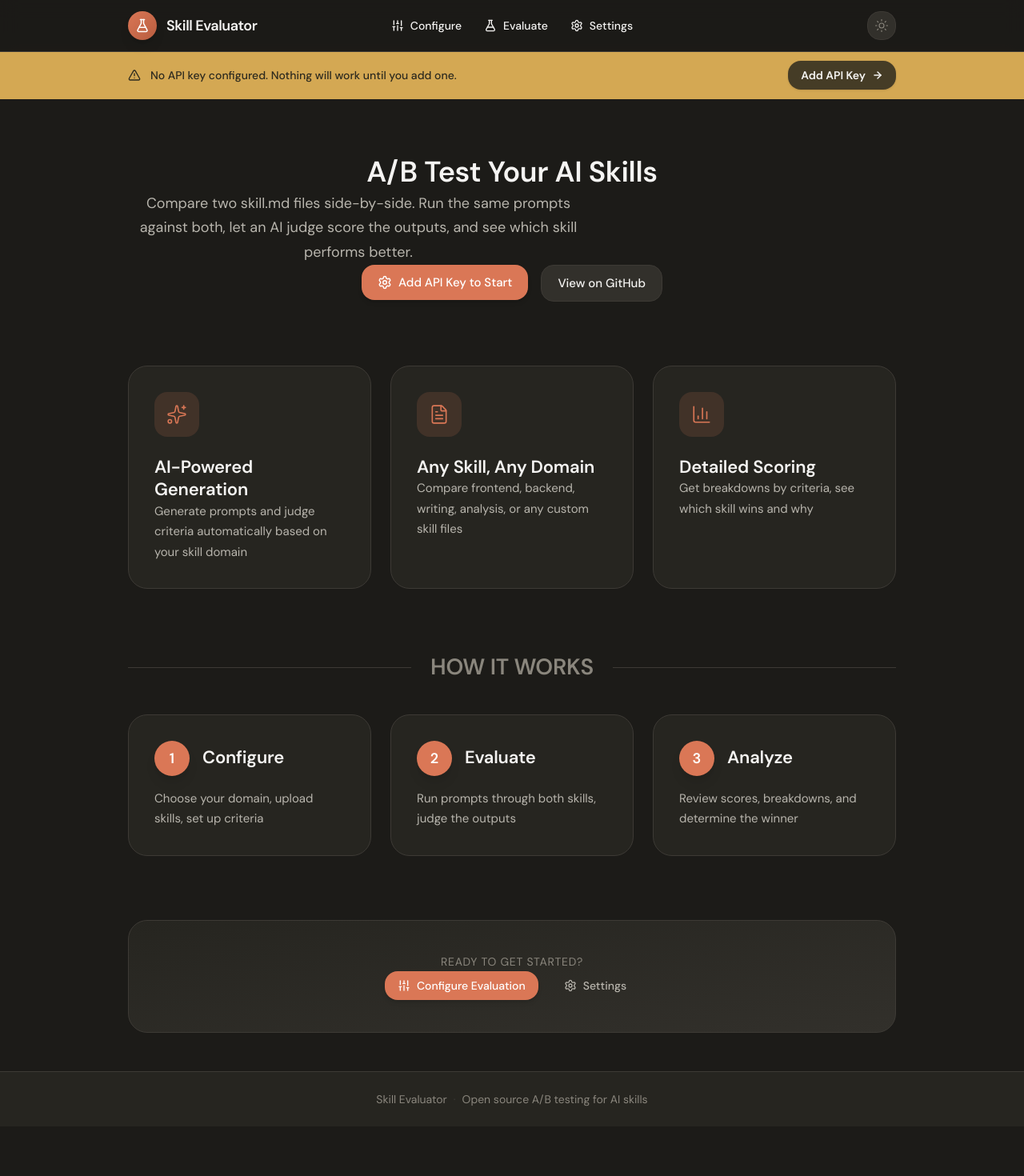
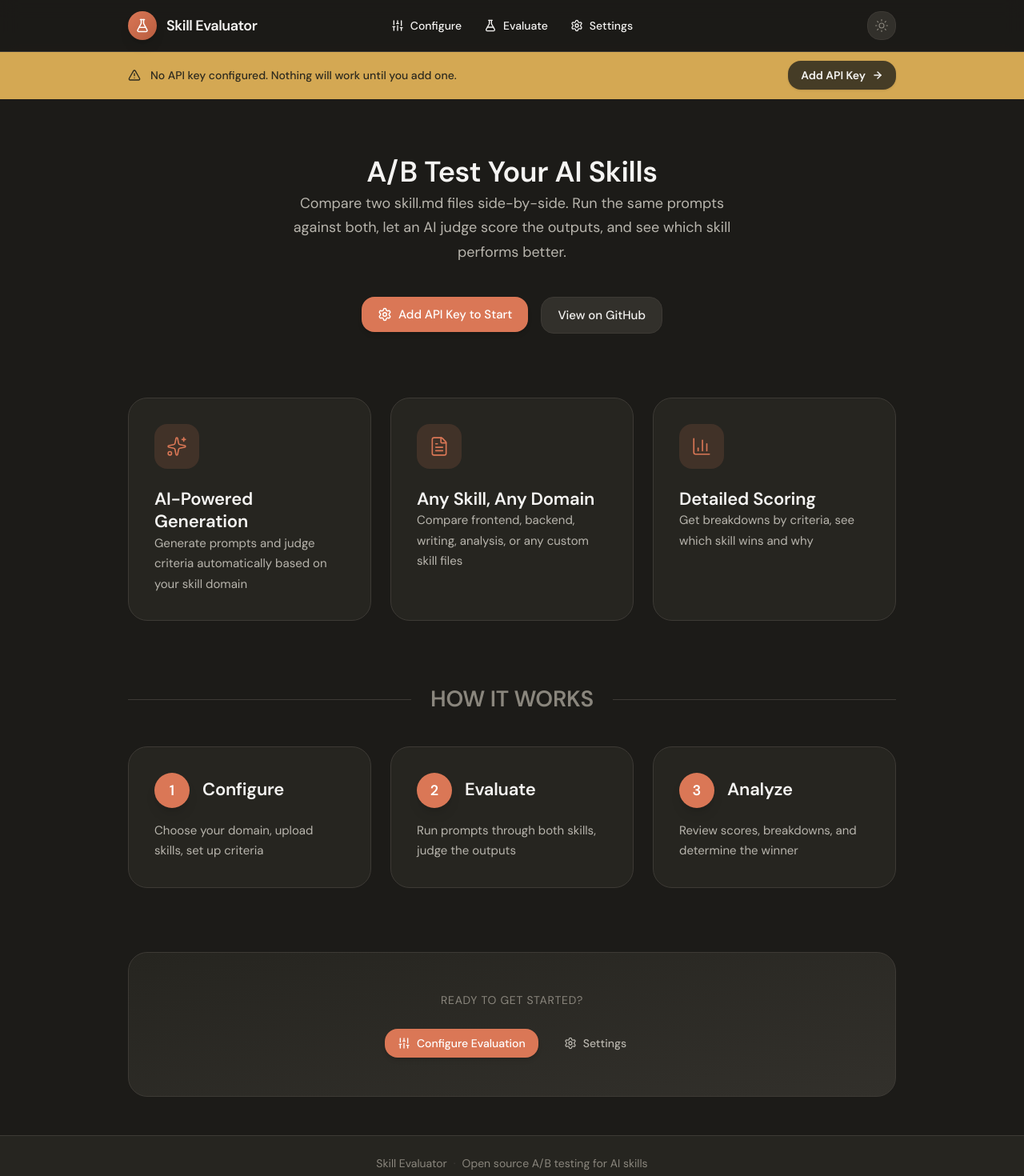
Before and after one commit to justinwetch/SkillEval, a React (Vite) app in the folder app/: page / in a window 1280 px wide. Shown: the top 1470 px of the page at 80% size. Before the commit the page ends 1408 px from the top, so only its background shows below. Built offline with nearby package versions, Linux system fonts and the light colour scheme.

Commit message:
fix: center hero description text and balance CTA footer spacing

```diff
--- a/app/src/views/HomeView.jsx
+++ b/app/src/views/HomeView.jsx
@@ -53,9 +53,11 @@ function HomeView() {
                 <h1 className="text-5xl font-semibold tracking-tight text-[var(--color-text-primary)] mb-6 leading-tight">
                     A/B Test Your AI Skills
                 </h1>
-                <p className="text-lg text-[var(--color-text-secondary)] max-w-xl mx-auto mb-10 leading-relaxed">
-                    Compare two skill.md files side-by-side. Run the same prompts against both,
-                    let an AI judge score the outputs, and see which skill performs better.
+                <p
+                    className="text-lg text-[var(--color-text-secondary)] leading-relaxed text-center"
+                    style={{ maxWidth: '580px', margin: '0 auto 40px auto' }}
+                >
+                    Compare two skill.md files side-by-side. Run the same prompts against both, let an AI judge score the outputs, and see which skill performs better.
                 </p>
                 <div className="flex justify-center gap-4">
                     {needsApiKey ? (
@@ -143,8 +145,8 @@ function HomeView() {
 
             {/* CTA Footer */}
             <section>
-                <Card padding="none" className="p-10 text-center bg-gradient-to-br from-[var(--color-bg-secondary)] to-[var(--color-bg-tertiary)]">
-                    <p className="text-[var(--color-text-muted)] text-sm uppercase tracking-wider mb-4">
+                <Card padding="none" className="text-center bg-gradient-to-br from-[var(--color-bg-secondary)] to-[var(--color-bg-tertiary)]" style={{ padding: '48px 32px' }}>
+                    <p className="text-[var(--color-text-muted)] text-sm uppercase tracking-wider" style={{ marginBottom: '24px' }}>
                         Ready to get started?
                     </p>
                     <div className="flex justify-center gap-4">
```
